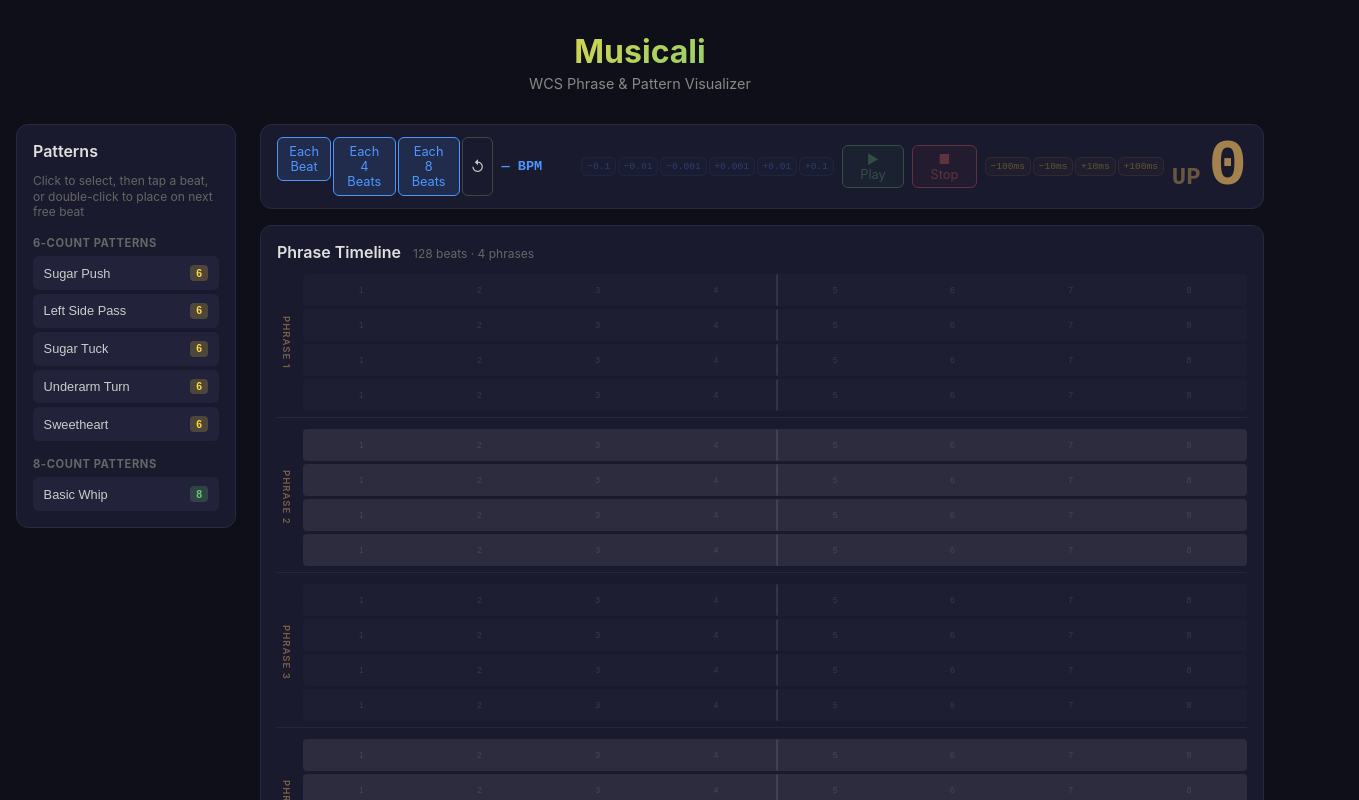
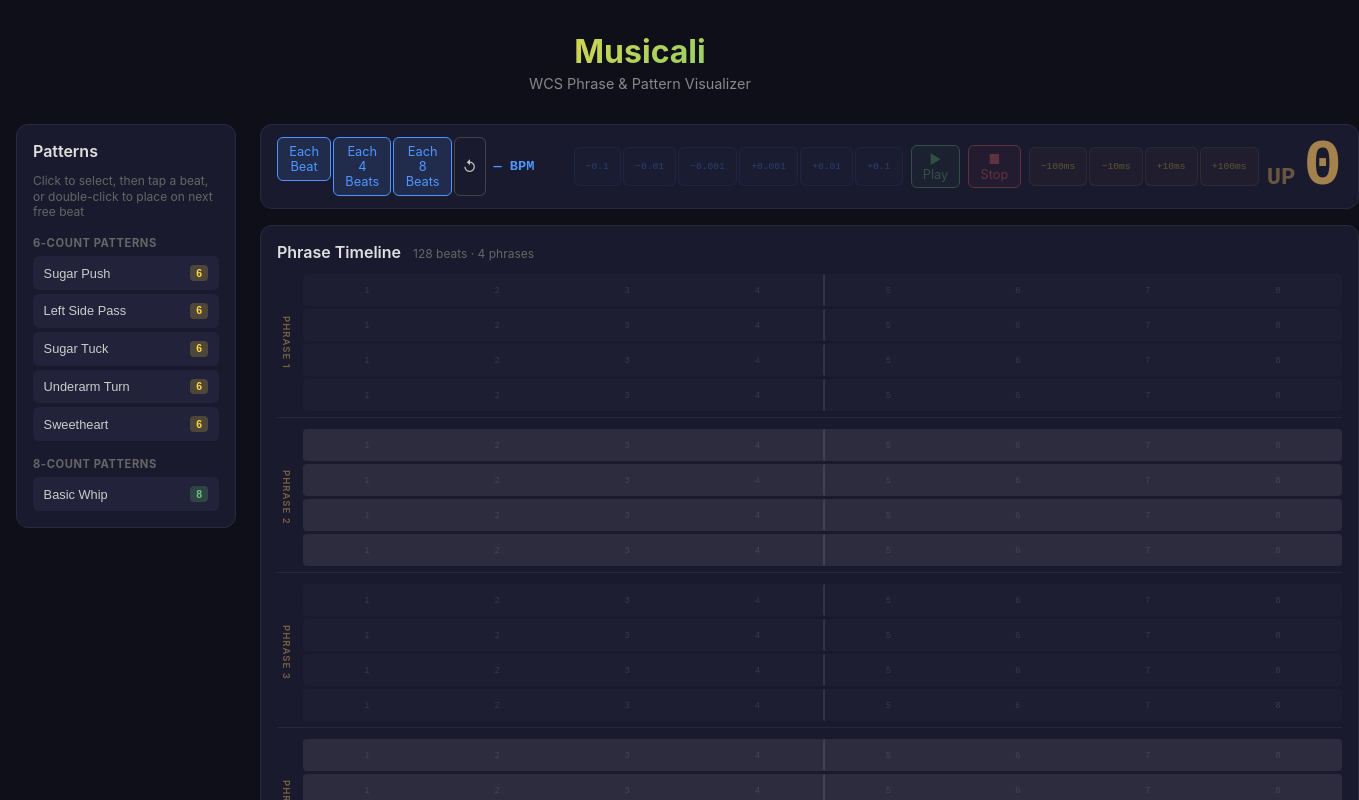
Before and after one commit to michaelkebe/musicali, a React (Vite) app in the folder frontend/: page / in a window 1280 px wide. Shown: the top 800 px of the page, 1359 px wide, since content can reach past the window. Built offline with nearby package versions, Linux system fonts and the light colour scheme; the HTML template or start-up script is replaced by a standard one.

Commit message:
uniform button height via min-height

```diff
--- a/frontend/src/App.css
+++ b/frontend/src/App.css
@@ -147,6 +147,7 @@ h2 {
   transition: all 0.15s;
   font-family: inherit;
   touch-action: manipulation;
+  min-height: 2.4rem;
 }
 .ctrl-btn:hover:not(:disabled) { border-color: #888; color: #fff; }
 .ctrl-btn:disabled { opacity: 0.3; cursor: default; }
@@ -511,7 +512,6 @@ h2 {
 }
 .ctrl-btn.trimmer {
   font-size: 0.6rem;
-  padding: 0.2rem 0.3rem;
   font-family: monospace;
   background: rgba(77,150,255,0.08);
   border-color: rgba(77,150,255,0.25);
@@ -528,7 +528,6 @@ h2 {
 }
 .ctrl-btn.nudge {
   font-size: 0.6rem;
-  padding: 0.2rem 0.3rem;
   font-family: monospace;
   background: rgba(255,200,100,0.08);
   border-color: rgba(255,200,100,0.25);
```
